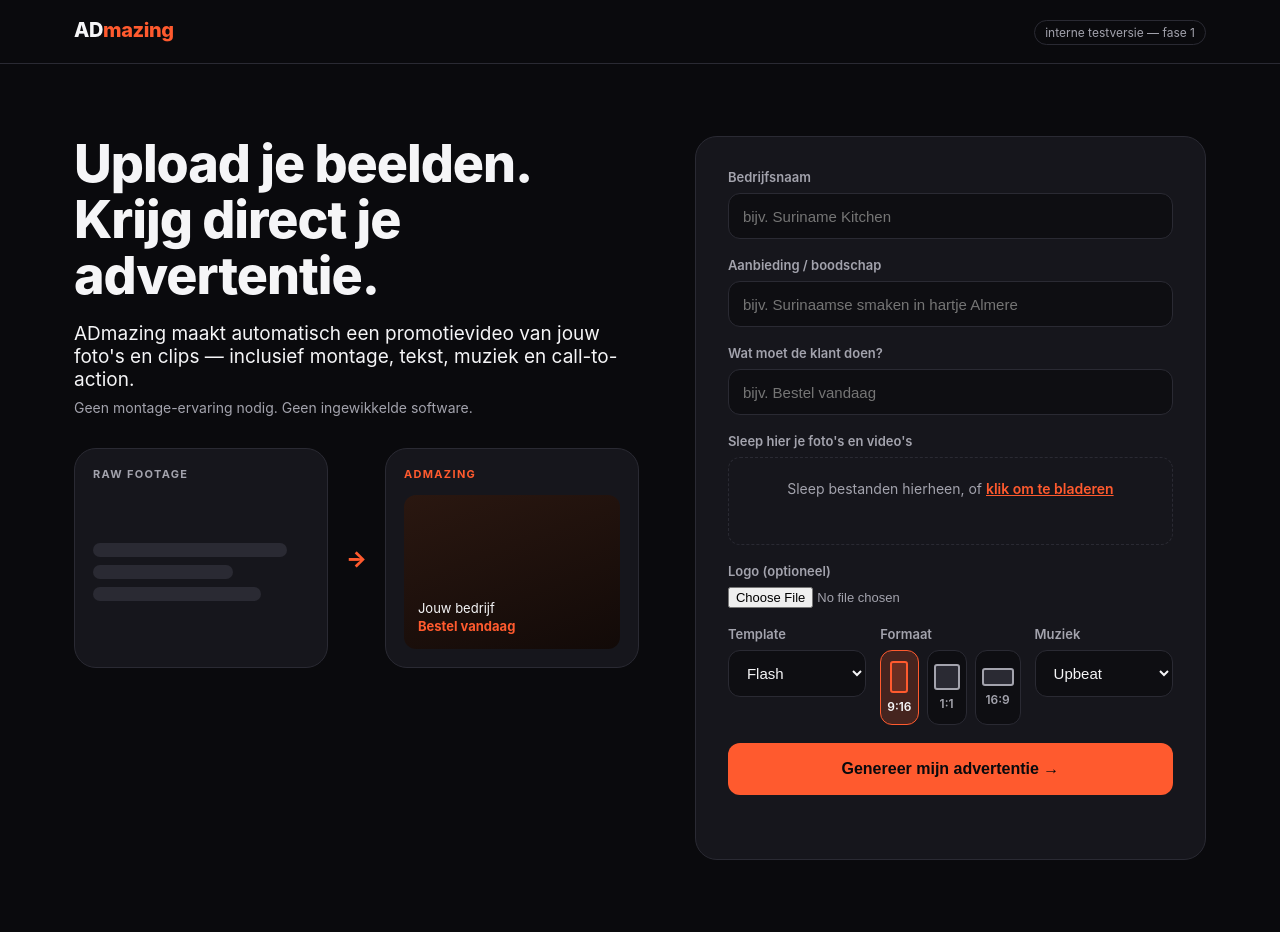
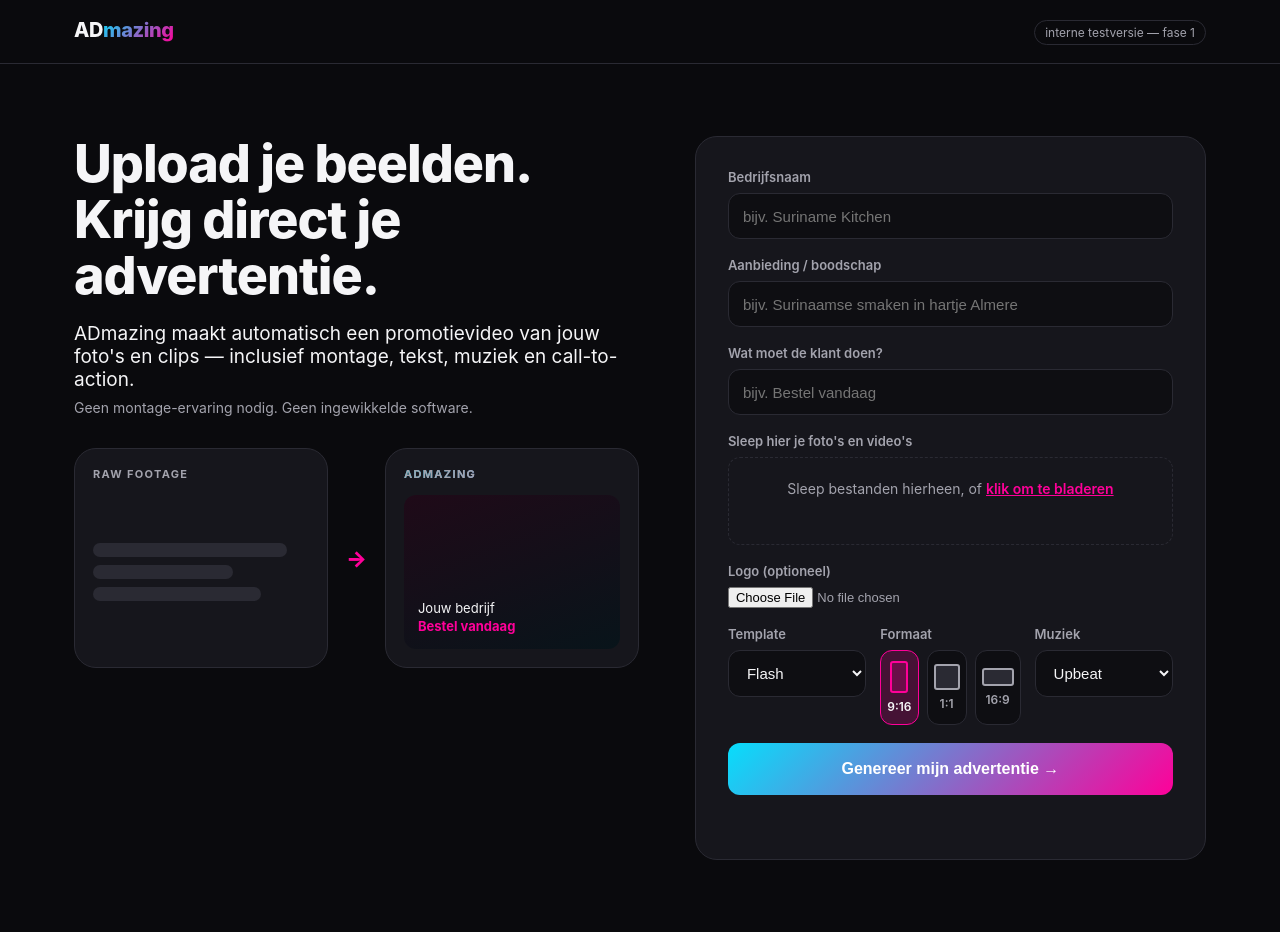
Before and after one commit to videos3600/ADmazingFunnel, a Flask app: page / in a window 1280 px wide. Run offline with Flask 3, Linux system fonts and the light colour scheme.

Commit message:
Add files via upload

```diff
--- a/admazing-webapp-nieuwe-repo/webapp/static/style.css
+++ b/admazing-webapp-nieuwe-repo/webapp/static/style.css
@@ -4,8 +4,11 @@
   --panel-border: #2a2a33;
   --text: #f5f5f7;
   --text-dim: #a3a3ad;
-  --accent: #ff5a2e;
-  --accent-dim: #ff5a2e33;
+  /* ADmazing brand colors — matches the logo's cyan-to-pink diagonal. */
+  --accent: #ff0099;
+  --accent-2: #06defc;
+  --accent-dim: #ff009933;
+  --accent-gradient: linear-gradient(135deg, #06defc, #ff0099);
   --radius: 22px;
   --radius-sm: 12px;
 }
@@ -27,7 +30,13 @@ html, body {
   padding: 0 24px;
 }
 
-.accent { color: var(--accent); }
+/* Logo wordmark + any "brand moment" text — same gradient as the logo mark. */
+.accent {
+  background: var(--accent-gradient);
+  -webkit-background-clip: text;
+  background-clip: text;
+  color: transparent;
+}
 
 /* ---- topbar ---- */
 
@@ -121,7 +130,7 @@ html, body {
   color: var(--text-dim);
   font-weight: 700;
 }
-.preview-label.accent { color: var(--accent); }
+/* .preview-label already picks up the .accent gradient above — no override needed. */
 
 .preview-bars {
   display: flex;
@@ -142,7 +151,7 @@ html, body {
 .preview-frame {
   flex: 1;
   border-radius: var(--radius-sm);
-  background: linear-gradient(160deg, #2a1710, #120a08);
+  background: linear-gradient(160deg, #1f0a18, #08141a);
   display: flex;
   align-items: flex-end;
   padding: 14px;
@@ -325,8 +334,8 @@ input[type="file"] {
 /* ---- buttons ---- */
 
 .generate-btn {
-  background: var(--accent);
-  color: #0a0a0d;
+  background: var(--accent-gradient);
+  color: #ffffff;
   border: none;
   border-radius: var(--radius-sm);
   padding: 16px 20px;
@@ -388,7 +397,7 @@ input[type="file"] {
   bottom: -1px;
   width: 40%;
   border-radius: 999px;
-  background: linear-gradient(90deg, transparent, var(--accent), transparent);
+  background: linear-gradient(90deg, transparent, var(--accent-2), var(--accent), transparent);
   animation: progress-sweep 1.3s ease-in-out infinite;
 }
 @keyframes progress-sweep {
```
